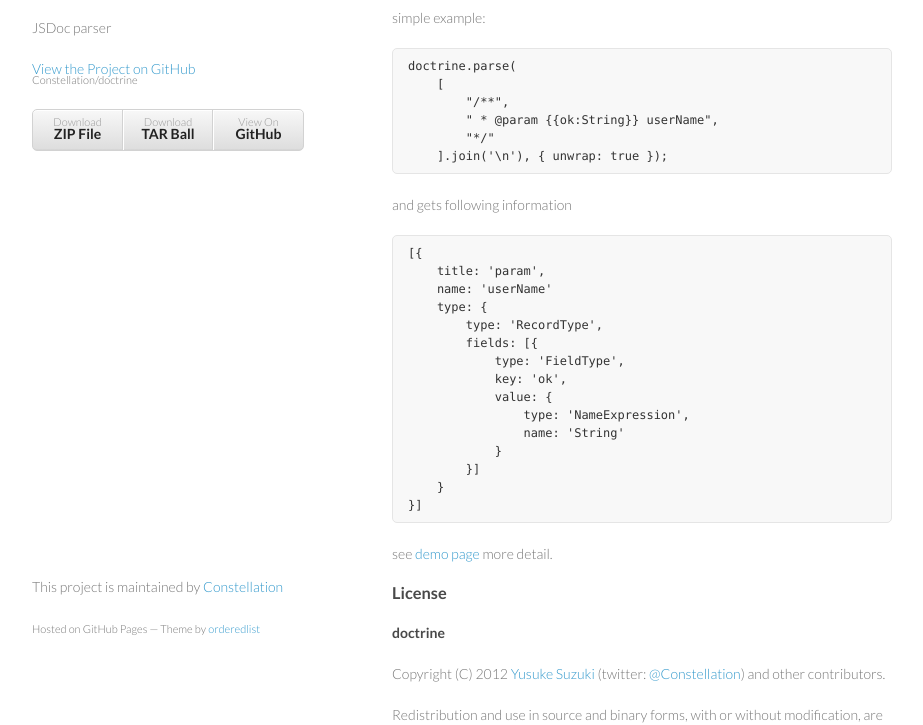
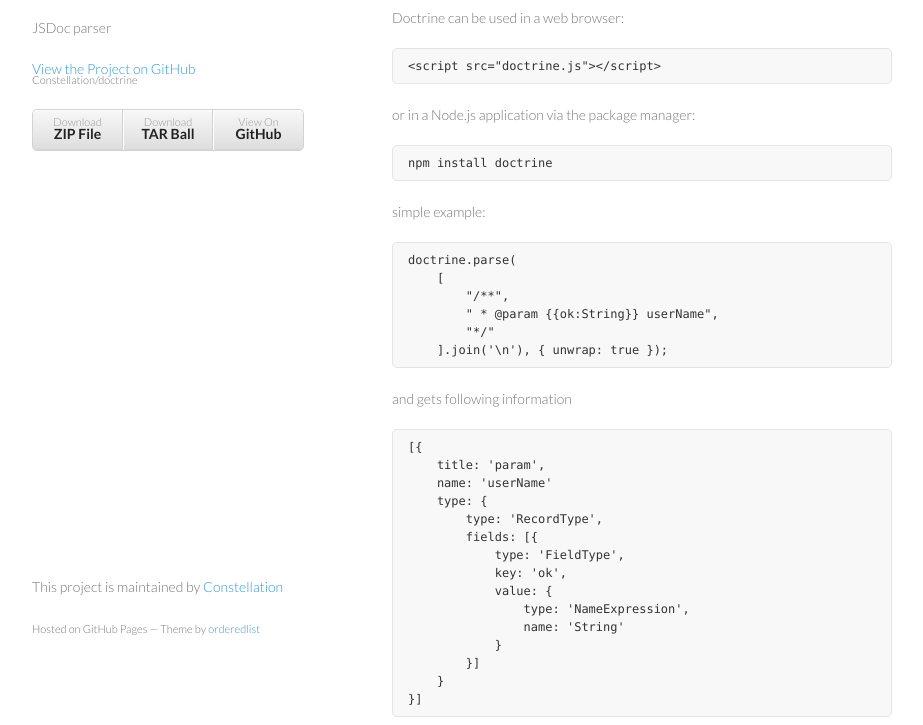
Before and after one commit to eslint/doctrine, a plain HTML site: page index.html in a window 1280 px wide. Shown: the part 92-817 px from the top of the page, without its empty margins (178-1101 px from the left). Drawn offline with Linux system fonts and the light colour scheme.

Commit message:
add installation

```diff
--- a/index.html
+++ b/index.html
@@ -26,6 +26,14 @@
       </header>
       <section>
         <p>doctrine (<a href="http://github.com/Constellation/doctrine">doctrine</a>) is JSDoc parser.</p>
+
+<p>Doctrine can be used in a web browser:</p>
+
+<pre><code>&lt;script src="doctrine.js"&gt;&lt;/script&gt;</code></pre>
+
+<p>or in a Node.js application via the package manager:</p>
+
+<pre><code>npm install doctrine</code></pre>
 
 <p>simple example:</p>
 
```
